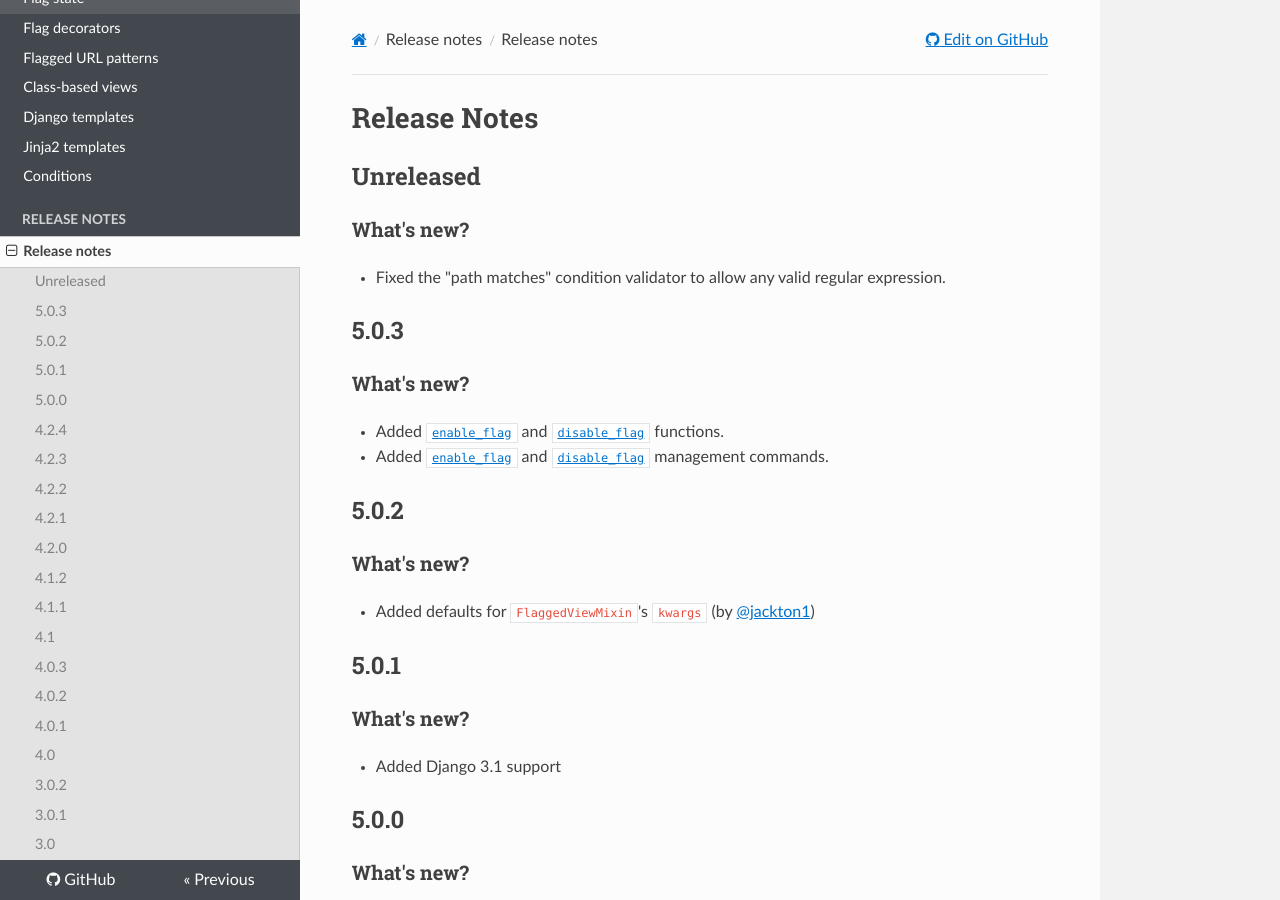
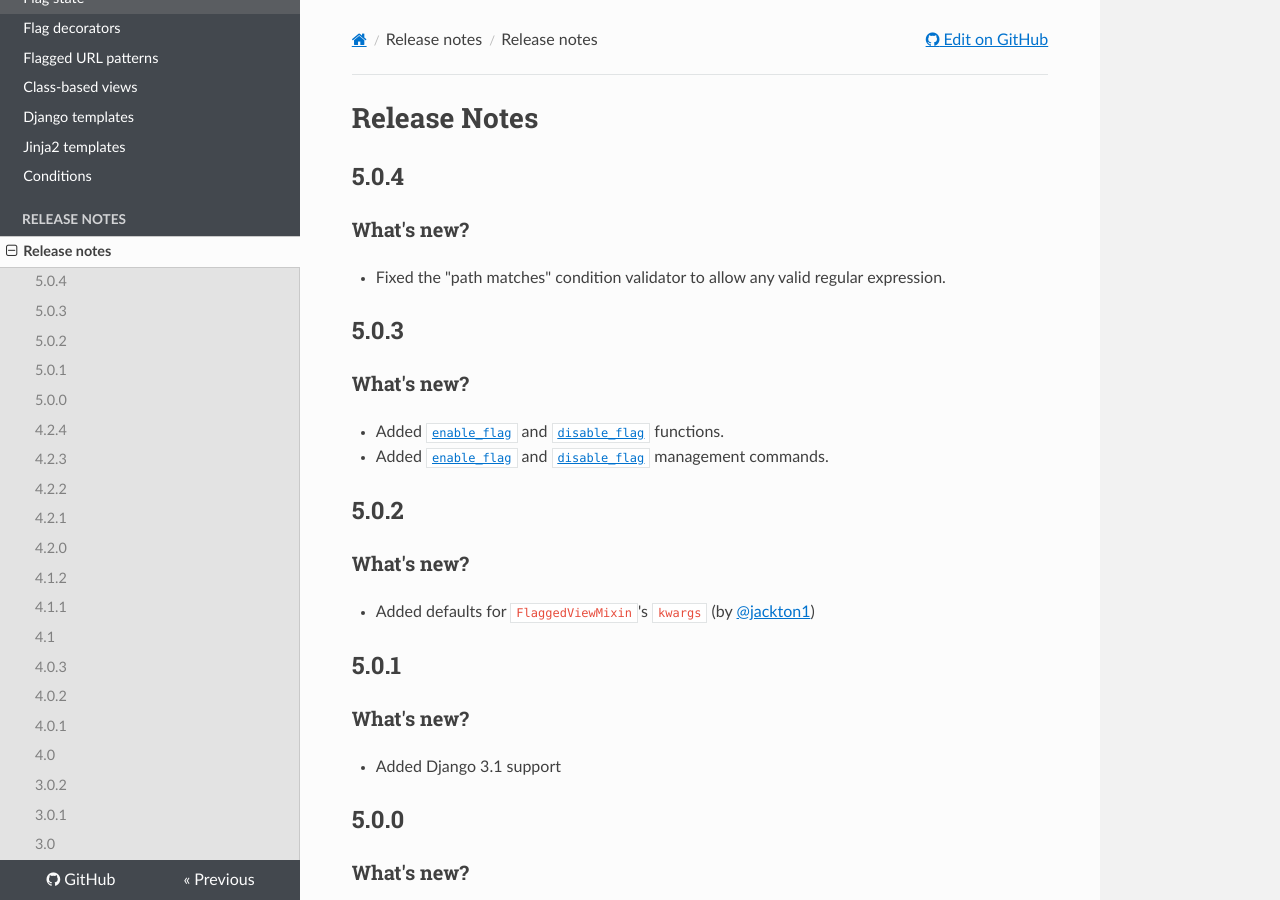
Before and after one commit to cfpb/django-flags, an MkDocs documentation site: the page built from docs/releasenotes.md, in a window 1280 px wide and 900 px high. Built offline with MkDocs 1.6.1, drawn with Linux system fonts in a browser that asks for light colours; nearby versions of some CDN libraries; old or Windows-style settings are respelled for this version of MkDocs.

Commit message:
Prep for 5.0.4 release

```diff
--- a/docs/releasenotes.md
+++ b/docs/releasenotes.md
@@ -1,6 +1,6 @@
 # Release Notes
 
-## Unreleased
+## 5.0.4
 
 ### What's new?
 
--- a/setup.py
+++ b/setup.py
@@ -24,7 +24,7 @@ setup(
     long_description=open("README.md", "r", encoding="utf-8").read(),
     long_description_content_type="text/markdown",
     license="CC0",
-    version="5.0.3",
+    version="5.0.4",
     include_package_data=True,
     packages=find_packages(),
     python_requires=">=3.6",
```
